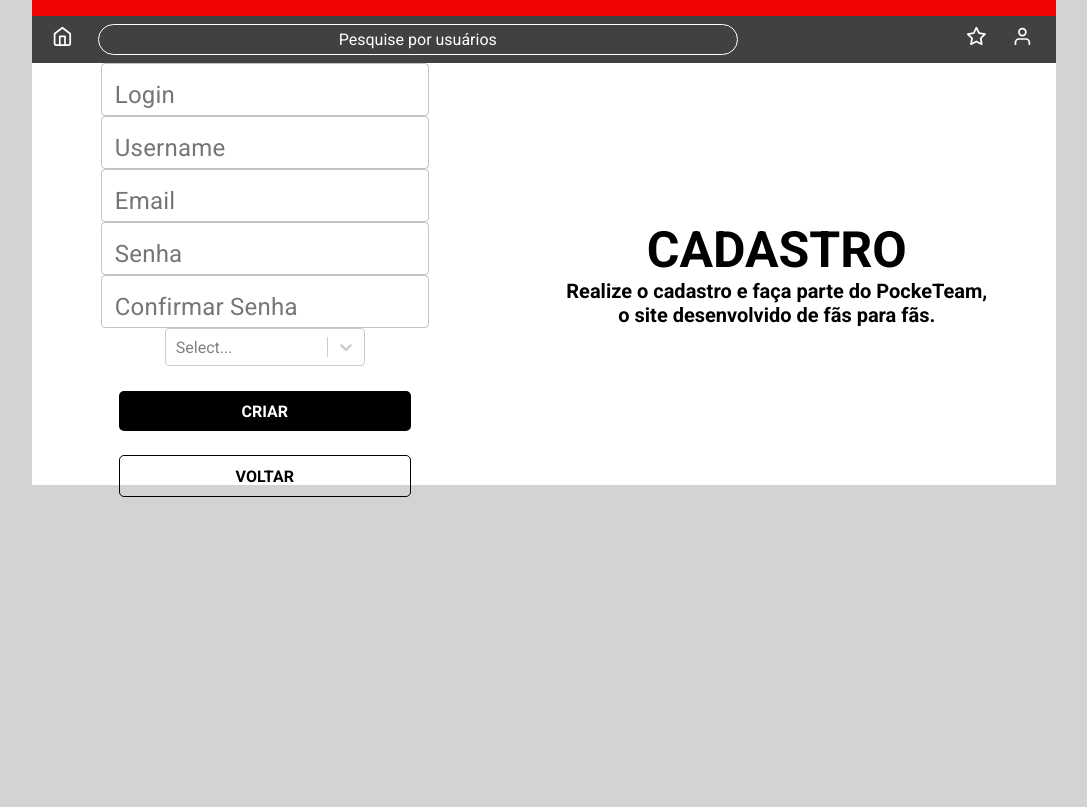
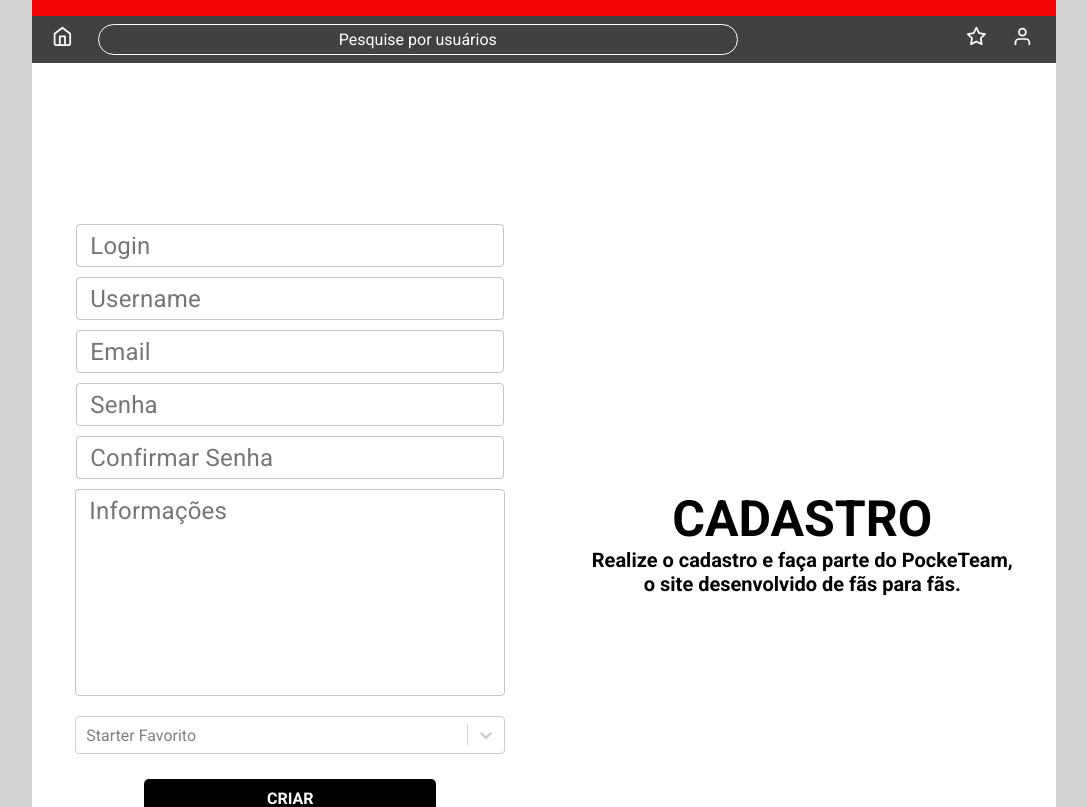
Before and after one commit to GaahNoel/PockeTeam, a Next.js app in the folder frontend/: page /register in a window 1280 px wide. Shown: the top 807 px of the page, without its empty margins (96-1183 px from the left). Built offline with nearby package versions, Linux system fonts and the light colour scheme; a web font is replaced by a local one.

Commit message:
Favorite Team Completed

```diff
--- a/frontend/src/pages/register.tsx
+++ b/frontend/src/pages/register.tsx
@@ -7,6 +7,7 @@
 import Select from 'react-select';
 import TextField from '@material-ui/core/TextField';
 import Header from '../components/header';
+import Router, { useRouter } from 'next/router';
 import {
   Button,
   Wrapper,
@@ -14,6 +15,8 @@
   Form,
   Desktop,
   Mobile,
+  InputField,
+  InfoField,
 } from '../styles/pages/Register';
 
 interface RegisterTypes {
@@ -21,6 +24,7 @@
   username: string;
   email: string;
   password: string;
+  info: string;
 }
 
 export default function Register() {
@@ -50,7 +54,7 @@
    {label: "popplio", value: "popplio"}]
 
   const onSubmit = (data: RegisterTypes, e: FormEvent) => {
-    const { login, username, email, password } = data;
+    const { login, username, email, password, info } = data;
     console.log(data);
     e.preventDefault();
     axios
@@ -59,20 +63,24 @@
         username,
         email,
         password,
+        info,
+        favoritePokemon: starter,
       })
       .then(() => {
         alert('Enviado com sucesso');
+        Router.push('/');
       });
   };
 
   const changePokemon = (e: Select) => {
-    setStarter(e);
+    setStarter(e.value);
   };
 
   const widthChange = {
     container: (provide: any) => ({
       ...provide,
-      width: 200,
+      width: 430,
+
     }),
 
     input: (provide: any) => ({
@@ -92,7 +100,7 @@
           <Mobile>CADASTRO</Mobile>
           <Form>
             <form onSubmit={handleSubmit(onSubmit)}>
-              <TextField
+              <InputField
                 error={errors.login}
                 label="Login"
                 variant="outlined"
@@ -101,7 +109,7 @@
                 className="input"
                 helperText={errors.login && '* Campo Obrigatório !'}
               />
-              <TextField
+              <InputField
                 error={errors.username}
                 label="Username"
                 variant="outlined"
@@ -110,7 +118,7 @@
                 className="input"
                 helperText={errors.username && '* Campo Obrigatório !'}
               />
-              <TextField
+              <InputField
                 error={errors.email}
                 label="Email"
                 variant="outlined"
@@ -119,7 +127,7 @@
                 className="input"
                 helperText={errors.email && '* Campo Obrigatório !'}
               />
-              <TextField
+              <InputField
                 error={errors.password}
                 label="Senha"
                 type="password"
@@ -129,7 +137,7 @@
                 className="input"
                 helperText={errors.password && '* Campo Obrigatório !'}
               />
-              <TextField
+              <InputField
                 error={errors.confirmPassword}
                 label="Confirmar Senha"
                 type="password"
@@ -139,14 +147,25 @@
                 className="input"
                 helperText={errors.confirmPassword && '* Campo Obrigatório !'}
               />
+              <InfoField
+                error={errors.info}
+                label="Informações"
+                variant="outlined"
+                inputRef={register({ required: true })}
+                name="info"
+                className="input"
+                helperText={errors.info && '* Campo Obrigatório !'}
+                multiline
+              />
               <Select
                     options={options}
                     onChange={changePokemon}
-                    name="pokemon"
+                    name="favoritePokemon"
                     className="pokemonSelect"
                     styles={widthChange}
                     inputRef={register({ required: true })}
                     required
+                    placeholder="Starter Favorito"
                   />
               <div>
                 <button type="submit">CRIAR</button>
--- a/frontend/src/styles/pages/Register.ts
+++ b/frontend/src/styles/pages/Register.ts
@@ -1,3 +1,4 @@
+import { TextField } from '@material-ui/core';
 import styled from 'styled-components';
 
 export const Wrapper = styled.div`
@@ -5,6 +6,7 @@
   flex-direction: column;
   align-items: center;
   min-height: 100vh;
+  height: 120vh;
 `;
 export const Container = styled.div`
   width: 100%;
@@ -59,13 +61,23 @@
     label {
       font-size: 1.5em;
     }
+    fieldset{
+        margin-top: 10px;
+      }
     input {
-      width: 300px;
+
+      width: 400px;
       @media (min-width: 850px) {
         display: flex;
-
         min-width: 20vw;
         height: 1rem;
+
+        &:last-child{
+          height: 1000px;
+        }
+      }
+      &:last-child{
+        height: 1000px;
       }
     }
     button {
@@ -126,3 +138,24 @@
     display: none;
   }
 `;
+
+export const InputField = styled(TextField)`
+
+`;
+
+export const InfoField = styled(TextField)`
+   width: 430px;
+   min-height: 200px;
+
+
+    fieldset{
+      margin-bottom: 20px;
+    }
+
+   textarea{
+    min-height: 200px;
+   }
+
+
+
+`;
```
Also changed, not shown: frontend/src/pages/components/teams.tsx (+6 -1 lines), frontend/src/pages/team/create.tsx (+18 -6 lines), frontend/src/styles/pages/CreateTeam.ts (+7 -0 lines), 2 other files (tests, documents, lock files or other folders).
